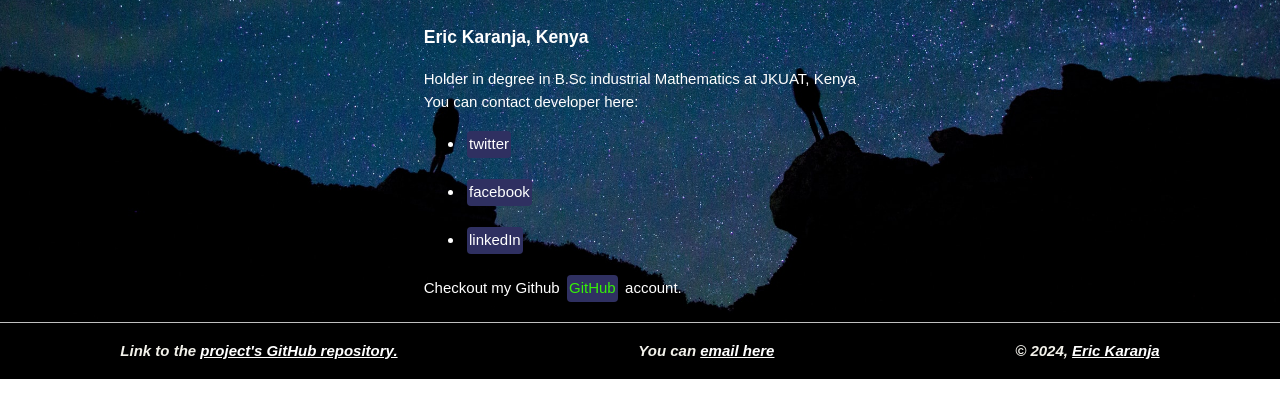
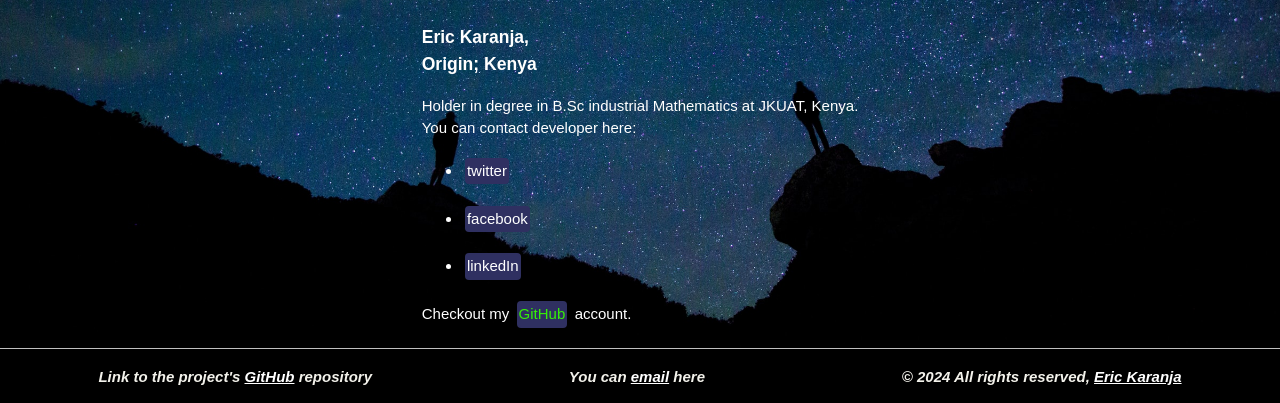
Before and after one commit to eriif/mylanding_page, a plain HTML site: page index.html in a window 1280 px wide. Shown: the part 1566-1969 px from the top of the page. Before the commit the page ends 1945 px from the top, so only its background shows below. Drawn offline with Linux system fonts and the light colour scheme.

Commit message:
landing page

```diff
--- a/index.html
+++ b/index.html
@@ -80,8 +80,8 @@
           <figure>
             <img src="images/eric.jpeg" ali="Eric's profile">
             <figcaption class="btn">
-              <h3>Eric Karanja, Kenya</h3>
-              Holder in degree in B.Sc industrial Mathematics at JKUAT, Kenya <br>
+		    <h3>Eric Karanja,<br> Origin; Kenya</h3>
+              Holder in degree in B.Sc industrial Mathematics at JKUAT, Kenya. <br>
               You can contact developer here:
               <ul>
                 <li><a href="https://twitter.com/erickar" target="_blank"
@@ -100,7 +100,7 @@
                   target="_blank" rel="*">linkedIn</a>
                 </li>
               </ul>
-              Checkout my Github
+              Checkout my
               <a href="https://github.com/eriif" target="_blank"
               rel="*" class="GitHub">GitHub</a> account.
             </figcaption>
@@ -113,12 +113,12 @@
       <!-- Ending -->
       <div class="Intro_End Text-Content">
         <div class="Links">
-          <p>Link to the <a href="https://github.com/eriif/Maze_project">
-            project's GitHub repository.</a>
+          <p>Link to the project's <a href="https://github.com/eriif/Maze_project">
+            GitHub</a> repository
           </p>
-          <p>You can <a href="mailto:erickaranja54@gmail.com">email here</a></p>
+          <p>You can <a href="mailto:erickaranja54@gmail.com">email</a> here</p>
           <p>
-            &copy; 2024, <a href="tel:+254707020809">
+            &copy; 2024 All rights reserved, <a href="tel:+254707020809">
             Eric Karanja</a>
           </p>
         </div>
```
